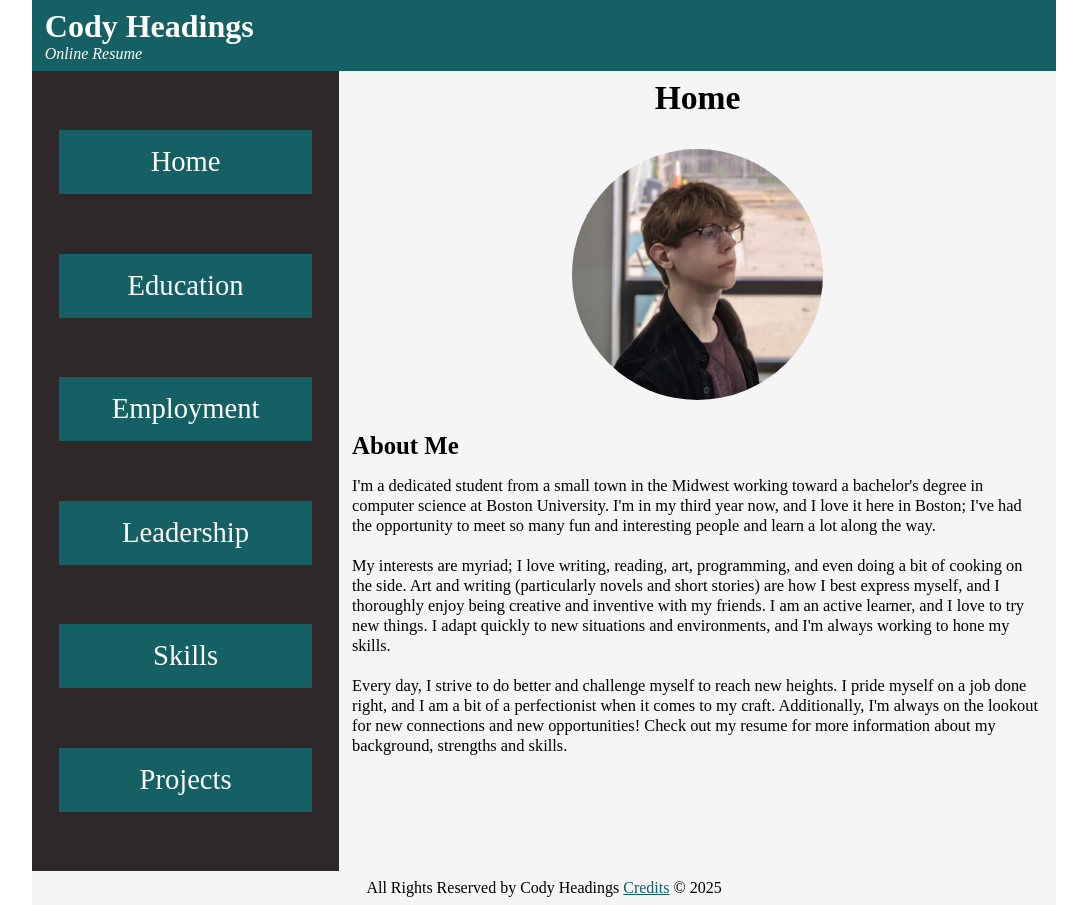
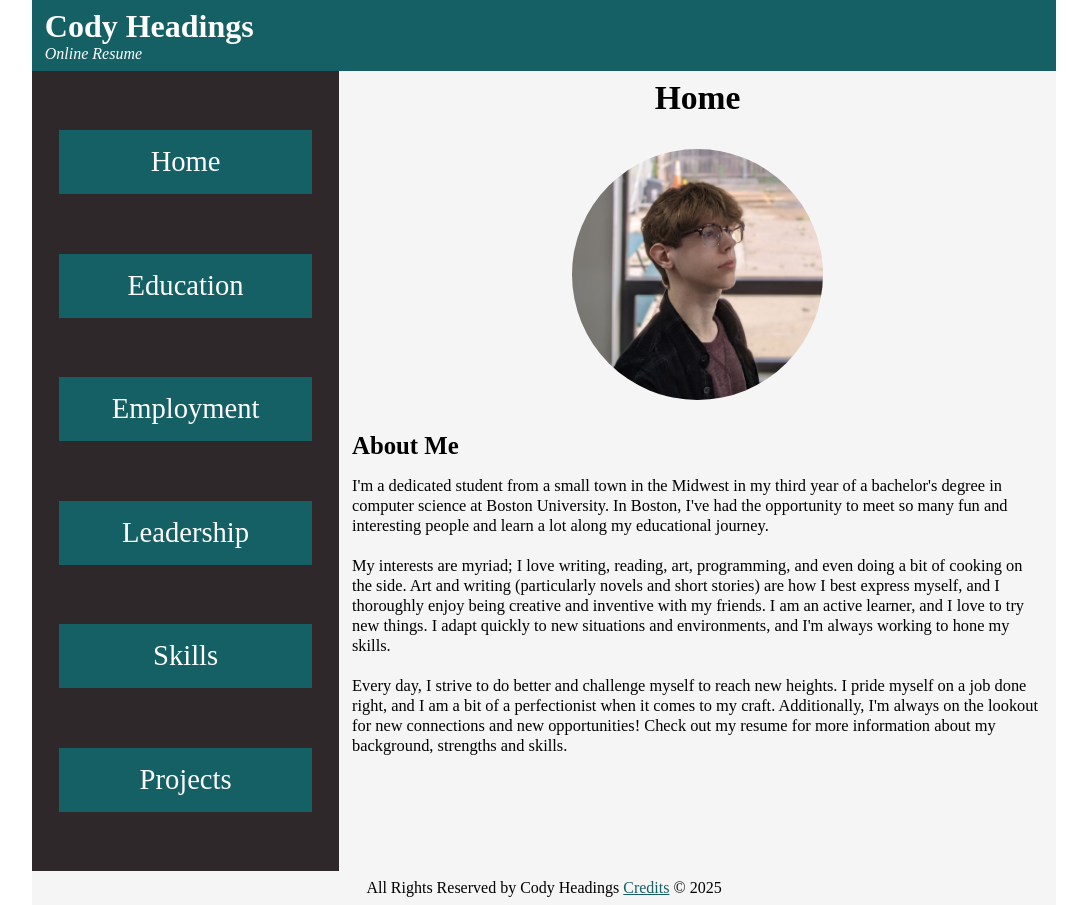
Before and after one commit to codyheadings/cs391, a plain HTML site: page miniprojects/mp-1/index/index.html in a window 1280 px wide. Shown: the whole page, without its empty margins (96-1183 px from the left). Drawn offline with Linux system fonts and the light colour scheme.

Commit message:
starting branch for mp submission

```diff
--- a/miniprojects/mp-1/index/index.html
+++ b/miniprojects/mp-1/index/index.html
@@ -35,9 +35,9 @@
 
                 <img src="../../src/cody-pic.png" alt="Cody Headings Portrait Image">
                 <h4>About Me</h4>
-                <p>I'm a dedicated student from a small town in the Midwest working toward a bachelor's degree in
-                    computer science at Boston University. I'm in my third year now, and I love it here in Boston; I've
-                    had the opportunity to meet so many fun and interesting people and learn a lot along the way.
+                <p>I'm a dedicated student from a small town in the Midwest in my third year of a bachelor's degree in
+                    computer science at Boston University. In Boston, I've had the opportunity to meet so many fun and
+                    interesting people and learn a lot along my educational journey.
                     <br><br>
                     My interests are myriad; I love writing, reading, art, programming, and even doing a bit of cooking
                     on the side. Art and writing (particularly novels and short stories) are how I best express myself,
```
